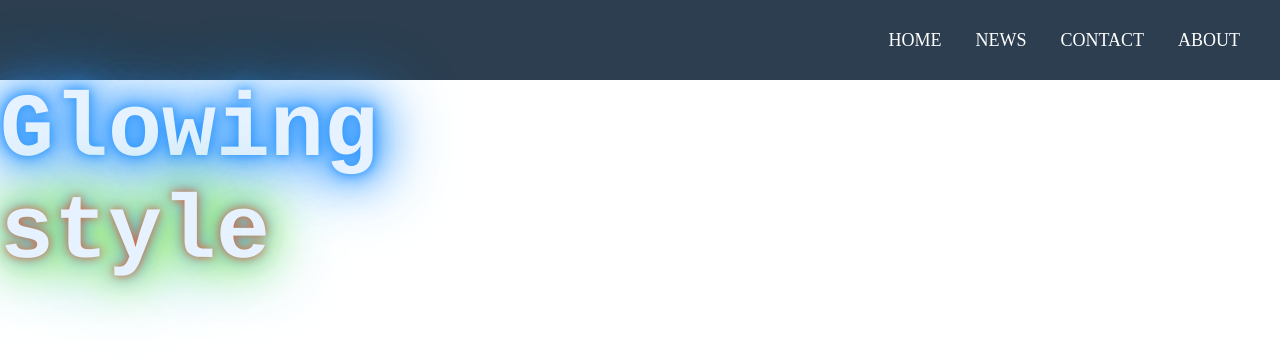
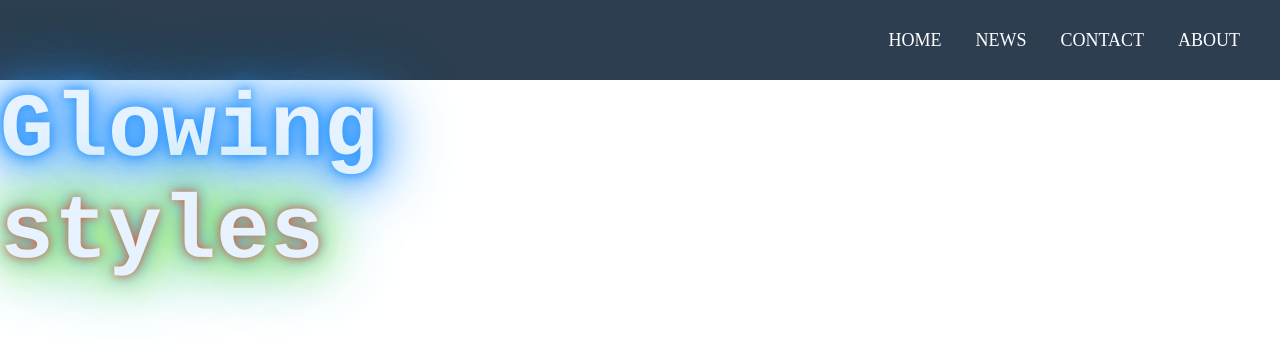
Before and after one commit to udayfakie/Glowing, a plain HTML site: page index.html in a window 1280 px wide. Drawn offline with Linux system fonts and the light colour scheme.

Commit message:
c-index.html
-

```diff
--- a/index.html
+++ b/index.html
@@ -19,7 +19,7 @@
             </ul>
         </nav>
         <h1>Glowing</h1>
-        <h2>style</h2>
+        <h2>styles</h2>
 
 
 </body>
```
